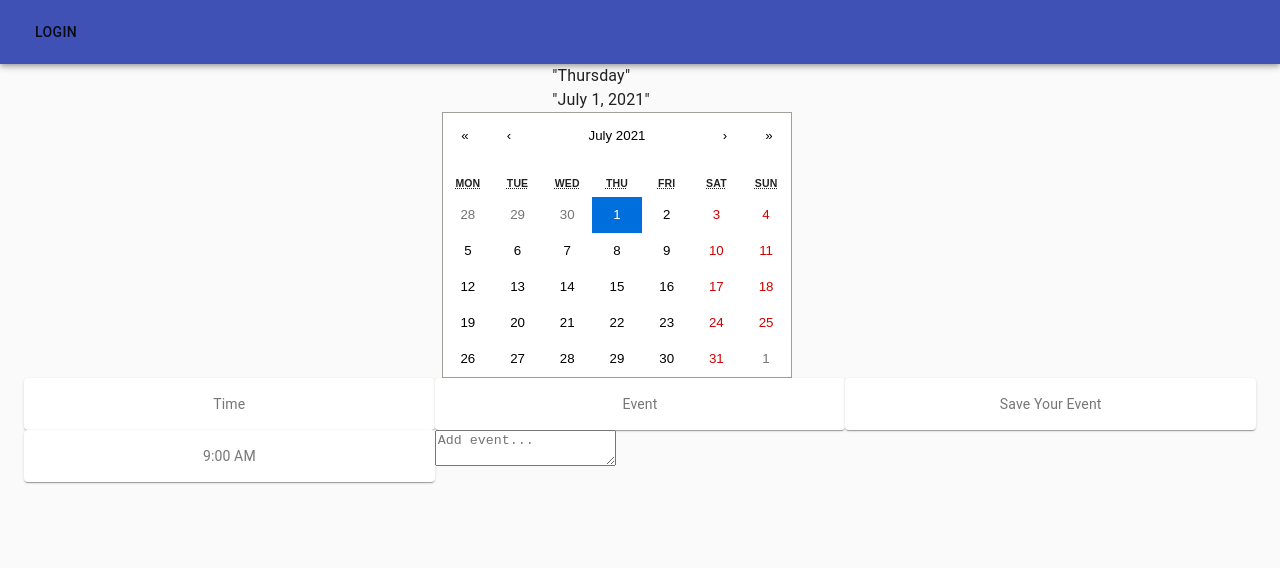
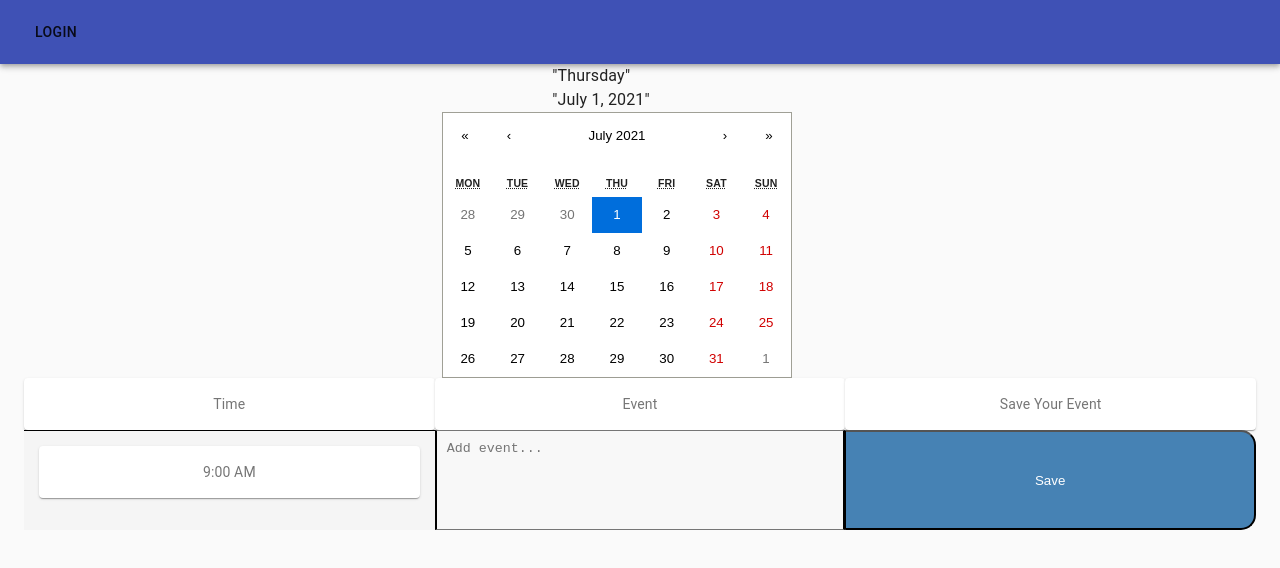
Before and after one commit to seyzho/project-3, a React (Create React App) app in the folder week-calendar/: page / in a window 1280 px wide. Shown: the top 568 px of the page. Built offline with nearby package versions, Linux system fonts and the light colour scheme.

Commit message:
create button component and add some styling

```diff
--- /dev/null
+++ b/week-calendar/src/components/Button.js
@@ -0,0 +1,30 @@
+import propTypes from 'prop-types';
+
+const Button = ({ value, color, text, height, onClick }) => {
+    return (
+        <div>
+            <button
+                value={value}
+                onClick={onClick}
+                style={{ backgroundColor: color, height}}
+                className='btn saveBtn'
+            >
+                {text}
+            </button>
+        </div>
+    )
+}
+
+Button.defaultProps = {
+    color: 'steelblue',
+}
+
+Button.propTypes = {
+    value: propTypes.string,
+    text: propTypes.string,
+    color: propTypes.string,
+    onClick: propTypes.func,
+    height: propTypes.string,
+}
+
+export default Button
--- a/week-calendar/src/components/TimeTables.js
+++ b/week-calendar/src/components/TimeTables.js
@@ -1,7 +1,7 @@
 import React, { useState } from 'react';
 import Grid from '@material-ui/core/Grid';
 import Container from '@material-ui/core/Container';
-import { Button } from '@material-ui/core';
+import Button from './Button';
 import { makeStyles } from '@material-ui/core/styles';
 import Paper from '@material-ui/core/Paper';
 
--- a/week-calendar/src/index.css
+++ b/week-calendar/src/index.css
@@ -1,13 +1,55 @@
-body {
-  margin: 0;
-  font-family: -apple-system, BlinkMacSystemFont, 'Segoe UI', 'Roboto', 'Oxygen',
-    'Ubuntu', 'Cantarell', 'Fira Sans', 'Droid Sans', 'Helvetica Neue',
-    sans-serif;
+* {
+  box-sizing: border-box;
   -webkit-font-smoothing: antialiased;
   -moz-osx-font-smoothing: grayscale;
 }
 
-code {
-  font-family: source-code-pro, Menlo, Monaco, Consolas, 'Courier New',
-    monospace;
+ body {
+  font-family: 'Open Sans', sans-serif;
+  font-size: 16px;
+  line-height: 1;
 }
+
+textarea {
+  background: whitesmoke;
+  outline: none;
+  width: 100%;
+  height: 100px;
+  background-color: #f8f8f8;
+  border-left: 2px solid black;
+  border-right: 2px solid black;
+  padding: 10px;
+  resize: none;
+}
+
+input:focus::placeholder {
+  color: transparent;
+}
+
+.time-block {
+  text-align: center;
+  border-radius: 15px;
+}
+
+.hour {
+  background-color: whitesmoke;
+  color: #000000;
+  border-top: 1px solid #000000;
+  height: 100px;
+  text-align: center;
+  padding: 15px;
+}
+
+.saveBtn {
+  border-left: 1px solid black;
+  border-top-right-radius: 15px;
+  border-bottom-right-radius: 15px;
+  background-color: #06AED5;
+  color: white;
+  width: 100%;
+}
+
+.saveBtn i:hover {
+  font-size: 20px;
+  transition: all .3s ease-in-out;
+}
```
